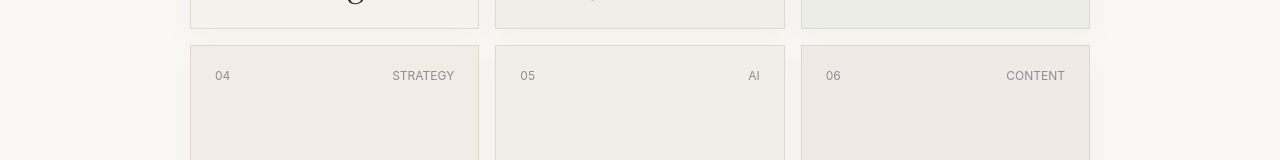
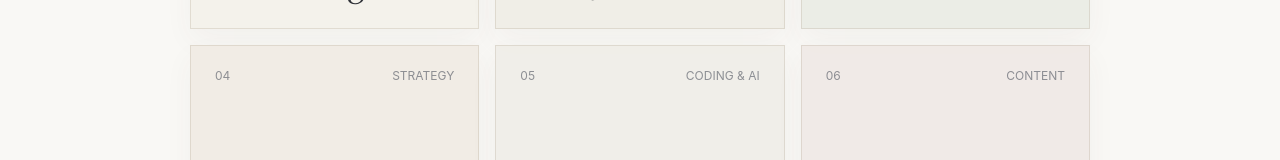
Before and after one commit to pakkuanshi/personal-portfolio, a Next.js app: page /skills in a window 1280 px wide. Shown: the part 540-700 px from the top of the page. Built offline with nearby package versions, Linux system fonts and the light colour scheme.

Commit message:
Update technical skills rubric

```diff
--- a/content/skills.ts
+++ b/content/skills.ts
@@ -859,7 +859,7 @@ export const skillCategories: SkillCategory[] = [
     translations: categoryCopy({
       title: "Technical Skills",
       titleLines: ["Technical", "Skills"],
-      rubric: "AI",
+      rubric: "Coding & AI",
       note: "AI-assisted workflows and technical fluency for modern marketing operations.",
       folio: "AI / Prompts / Workflow",
       summary:
@@ -906,7 +906,7 @@ export const skillCategories: SkillCategory[] = [
     }, {
       title: "技术技能",
       titleLines: ["技术", "技能"],
-      rubric: "AI",
+      rubric: "编程与 AI",
       note: "用 AI 工作流与技术理解支持更高效的现代营销执行。",
       folio: "AI / 提示词 / 流程",
       summary:
@@ -953,7 +953,7 @@ export const skillCategories: SkillCategory[] = [
     }, {
       title: "技術技能",
       titleLines: ["技術", "技能"],
-      rubric: "AI",
+      rubric: "編程與 AI",
       note: "用 AI 工作流與技術理解支持更高效的現代行銷執行。",
       folio: "AI / 提示詞 / 流程",
       summary:
```
